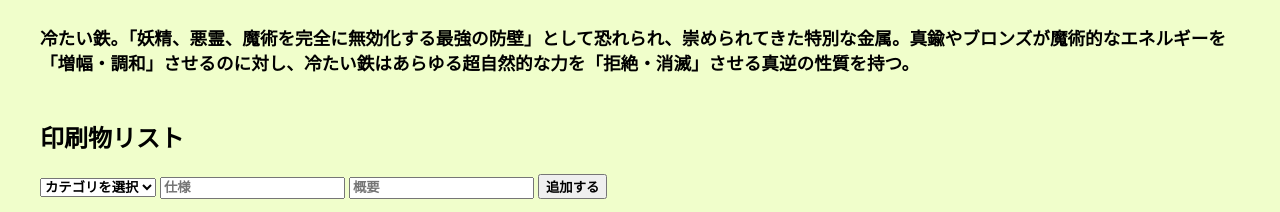
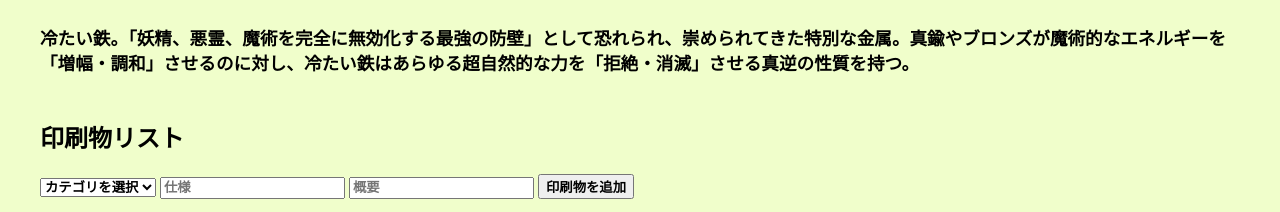
Before and after one commit to Asterisk-Morgan/M.M.I.C._Home, a website: page index.html in a window 1280 px wide. Shown: the part 845-1057 px from the top of the page. Drawn offline with Linux system fonts and the light colour scheme.

Commit message:
印刷物追加ボタンのラベルを変更

```diff
--- a/index.html
+++ b/index.html
@@ -89,7 +89,7 @@
       </select>
       <input type="text" id="input-type" placeholder="仕様">
       <input type="text" id="input-caption" placeholder="概要">
-      <button id="add-btn">追加する</button>
+      <button id="add-btn">印刷物を追加</button>
     </div>
 
     <ul id="Printer-list"></ul>
```
